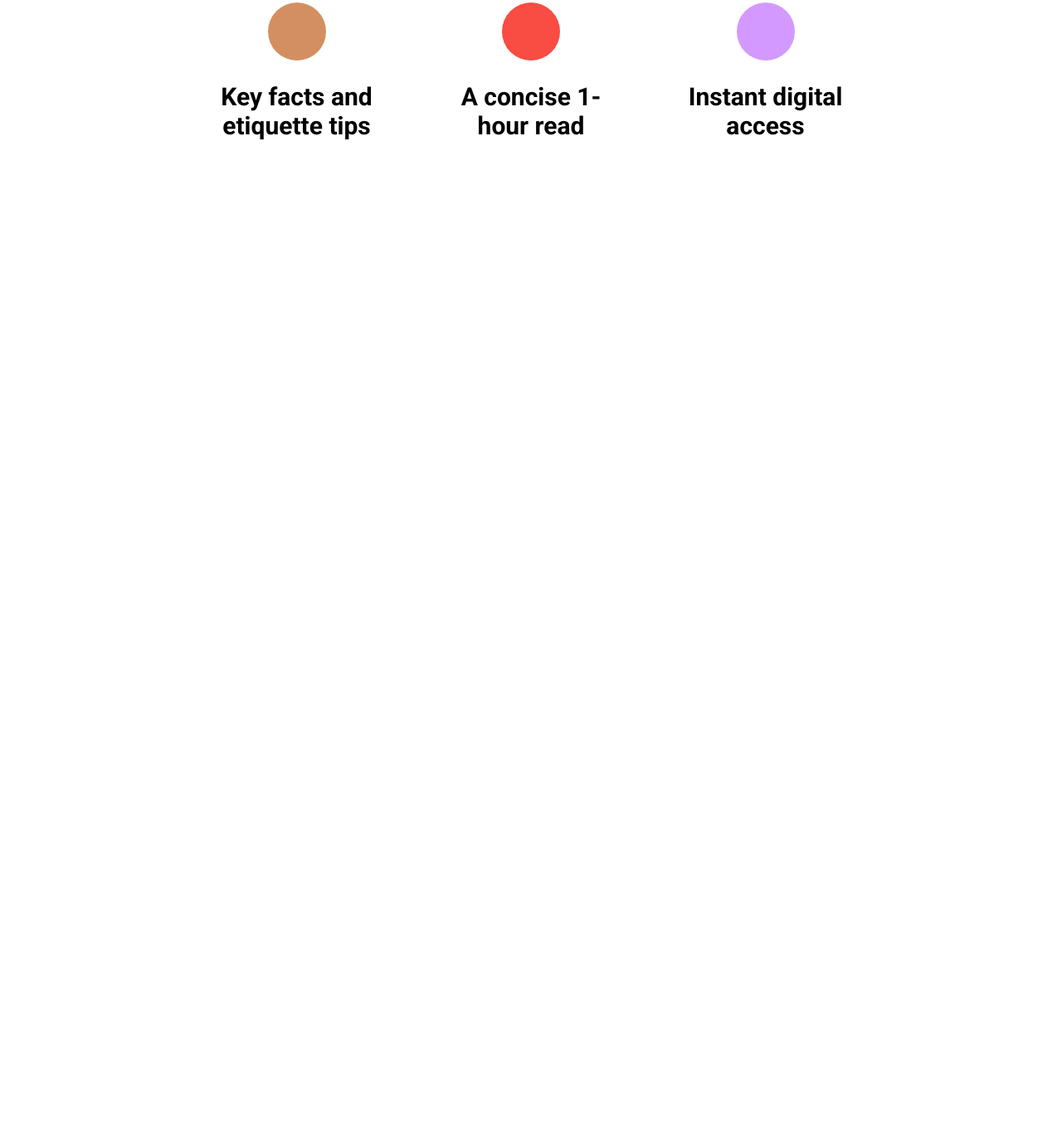
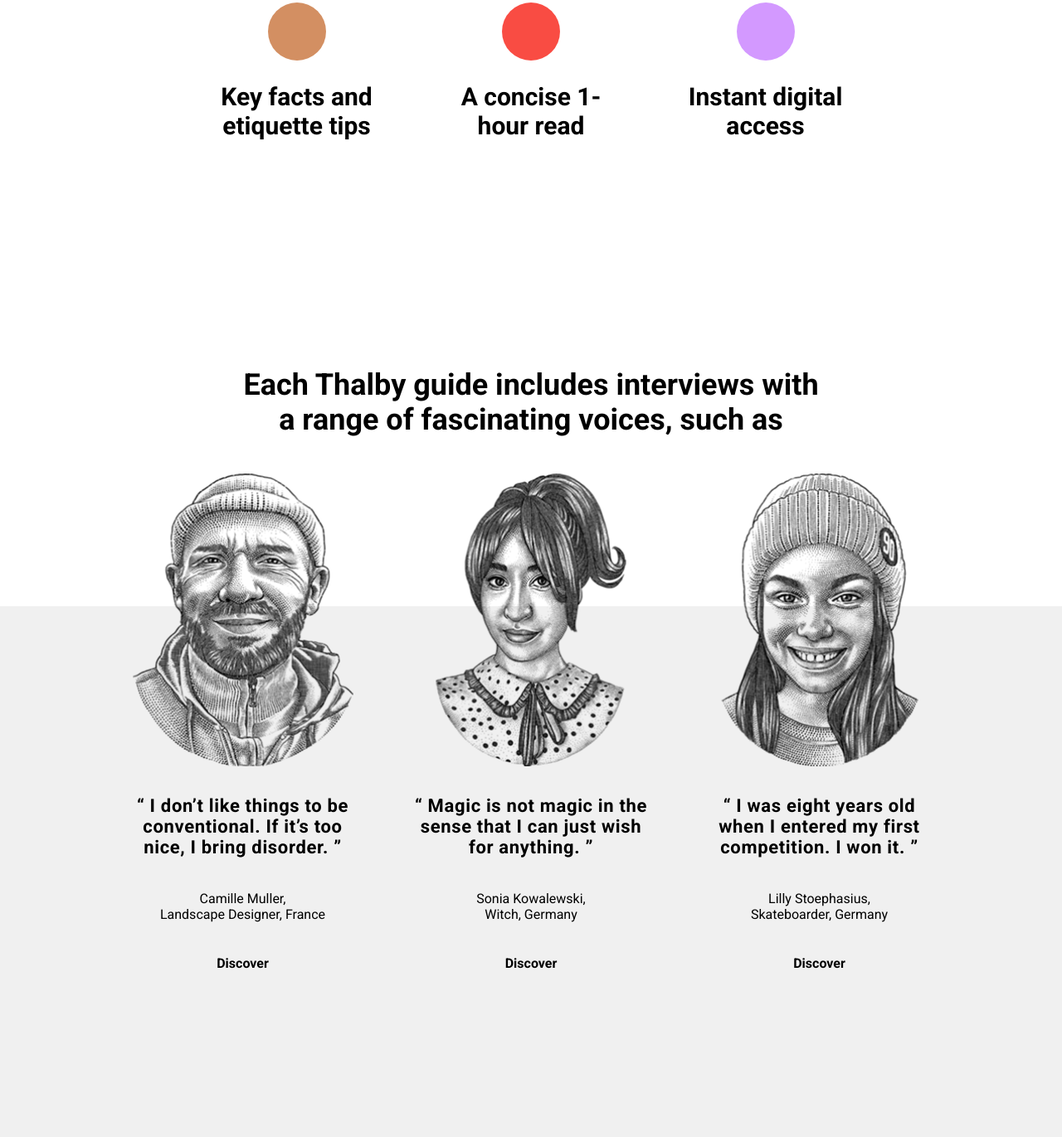
Before and after one commit to mariia-palamar/Thalby, a plain HTML site: page index.html in a window 1280 px wide. Shown: the part 4585-5956 px from the top of the page at 83% size. Before the commit the page ends 4976 px from the top, so only its background shows below. Drawn offline with Linux system fonts and the light colour scheme.

Commit message:
feat(interviews): add markup and styles for interviews section

```diff
--- a/index.html
+++ b/index.html
@@ -200,6 +200,52 @@
                 </div>
             </div>
         </section>
+
+        <section class="interviews">
+            <h2 class="interviews__title title">
+                Each Thalby guide includes interviews with a range of fascinating voices, such as
+            </h2>
+            <div class="interviews__items">
+                <div class="container">
+                    <ul class="interviews__list">
+                        <li class="interviews__item">
+                            <img src="./img/person-1.png" alt="" class="interviews__item-img" />
+                            <q class="interviews__item-text">
+                                I don’t like things to be conventional. If it’s too nice, I bring disorder.
+                            </q>
+                            <p class="interviews__item-name">
+                                Camille Muller, <br />
+                                Landscape Designer, France
+                            </p>
+                            <a href="#" class="interviews__item-link underline-hover">Discover</a>
+                        </li>
+                        <li class="interviews__item">
+                            <img src="./img/person-2.png" alt="" class="interviews__item-img" />
+                            <q class="interviews__item-text">
+                                Magic is not magic in the sense that I can just wish for anything.
+                            </q>
+                            <p class="interviews__item-name">
+                                Sonia Kowalewski, <br />
+                                Witch, Germany
+                            </p>
+                            <a href="#" class="interviews__item-link underline-hover">Discover</a>
+                        </li>
+                        <li class="interviews__item">
+                            <img src="./img/person-3.png" alt="" class="interviews__item-img" />
+                            <q class="interviews__item-text">
+                                I was eight years old when I entered my first competition. I won it.
+                            </q>
+                            <p class="interviews__item-name">
+                                Lilly Stoephasius, <br />
+                                Skateboarder, Germany
+                            </p>
+                            <a href="#" class="interviews__item-link underline-hover">Discover</a>
+                        </li>
+                    </ul>
+                </div>
+            </div>
+        </section>
+
     </main>
 
 </body>
--- a/styles/style.css
+++ b/styles/style.css
@@ -273,6 +273,10 @@ body {
 }
 
 /* unique features */
+.unique-features {
+    margin-bottom: 52px;
+}
+
 .unique-features .container {
     padding: 190px 100px 112px;
 }
@@ -281,7 +285,7 @@ body {
     text-align: center;
     max-width: 450px;
     font-size: 36px;
-    margin: 0 auto ;
+    margin: 0 auto;
     margin-bottom: 69px;
 }
 
@@ -338,3 +342,69 @@ body {
     max-width: 190px;
     text-align: center;
 }
+
+/* interviews */
+.interviews {
+    padding-top: 100;
+}
+
+.interviews__title {
+    text-align: center;
+    font-size: 36px;
+    max-width: 705px;
+    margin: 0 auto;
+    margin-bottom: 204px;
+}
+
+.interviews__items {
+    background: #f0f0f0;
+    padding: 80px 28px;
+}
+
+.interviews__items .container{
+    min-height: 480px;
+    position: relative;
+}
+
+.interviews__list {
+    display: flex;
+    flex-wrap: wrap;
+    justify-content: space-evenly;
+    align-items: center;
+    position: absolute;
+    left: 0;
+    right: 0;
+    top: -50%;
+    z-index: 10;
+}
+
+.interviews__item {
+    display: flex;
+    flex-direction: column;
+    max-width: 290px;
+    text-align: center;
+}
+
+.interviews__item-img {
+    width: 100%;
+    margin-bottom: 35px;
+}
+
+.interviews__item-text {
+    font-size: 22px;
+    letter-spacing: 0.03em;
+    font-weight: 700;
+    margin-bottom: 40px;
+}
+
+.interviews__item-name {
+    margin-bottom: 40px;
+}
+
+.interviews__item-link {
+    display: inline-block;
+    width: fit-content;
+    align-items: center;
+    margin: 0 auto;
+    font-weight: 700;
+}
```
Also changed, not shown: img/person-1.png (added), img/person-2.png (added), img/person-3.png (added). Lines whose indentation alone changed are shown as unchanged.
